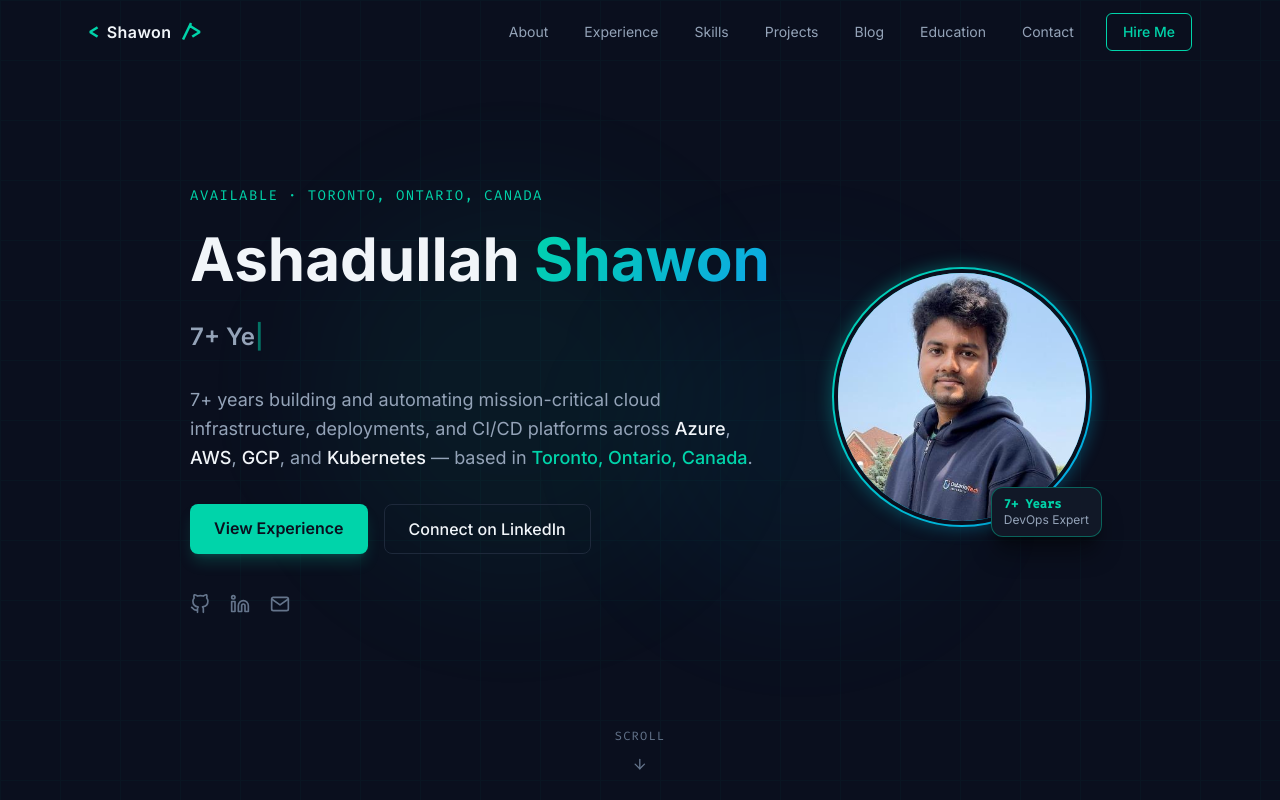
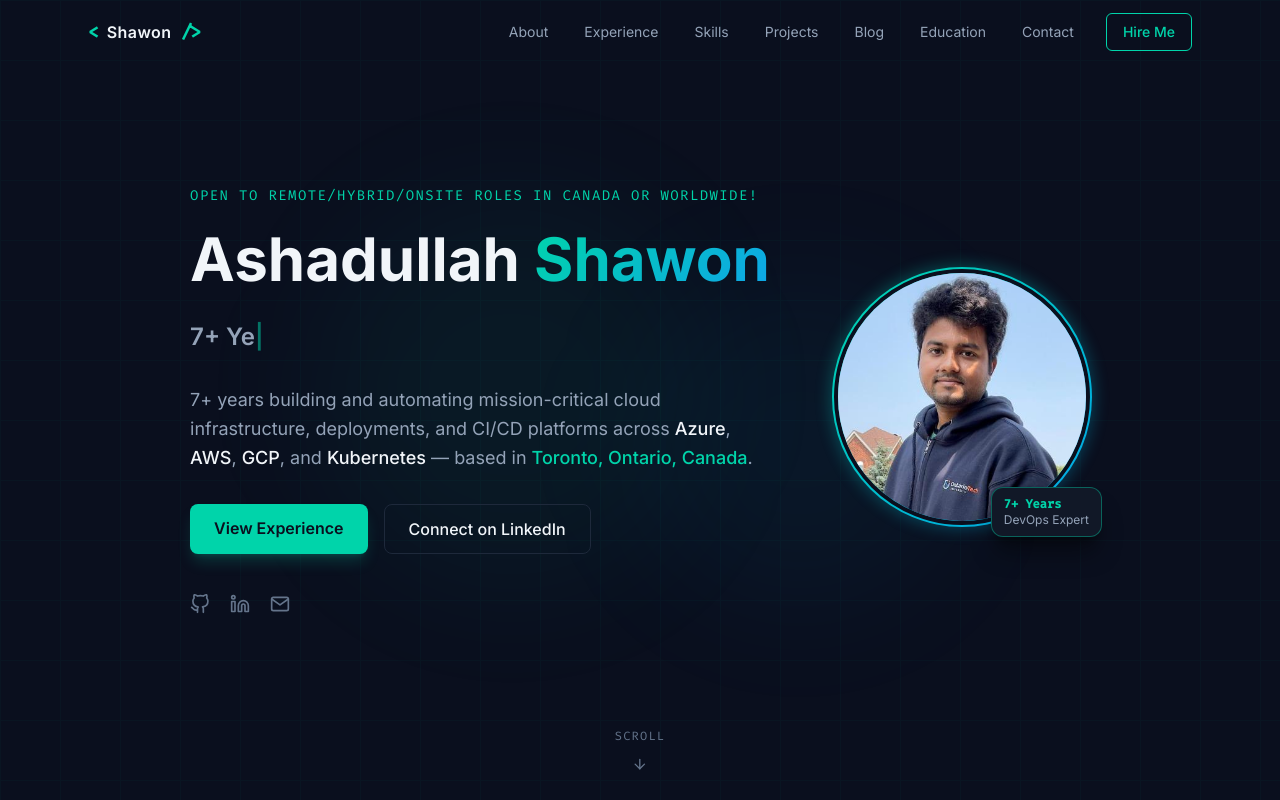
Before and after one commit to shawon100/shawon100.github.io, a React (Vite) app: page / in a window 1280 px wide. Shown: the top 800 px of the page. Built offline with nearby package versions, Linux system fonts and the light colour scheme.

Commit message:
updated availability

```diff
--- a/src/components/Hero.jsx
+++ b/src/components/Hero.jsx
@@ -62,7 +62,7 @@ export default function Hero() {
           className="w-full lg:flex-1 text-center lg:text-left"
         >
           <p className="font-mono text-[#00d4aa] text-sm mb-4 tracking-widest uppercase">
-            Available · Toronto, Ontario, Canada
+            Open to remote/hybrid/onsite roles in Canada or worldwide!
           </p>
 
           <h1 className="text-4xl sm:text-5xl lg:text-6xl font-bold text-[#f1f5f9] leading-tight mb-4">
```
